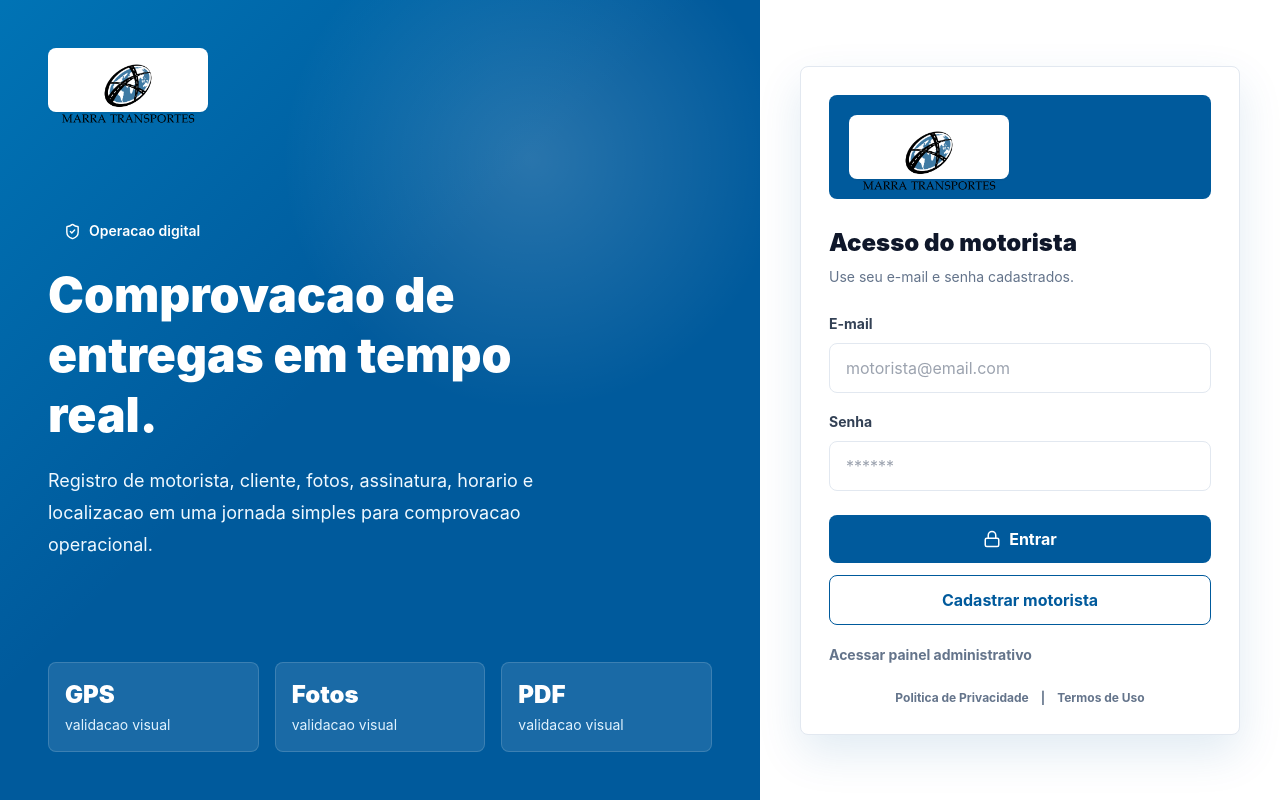
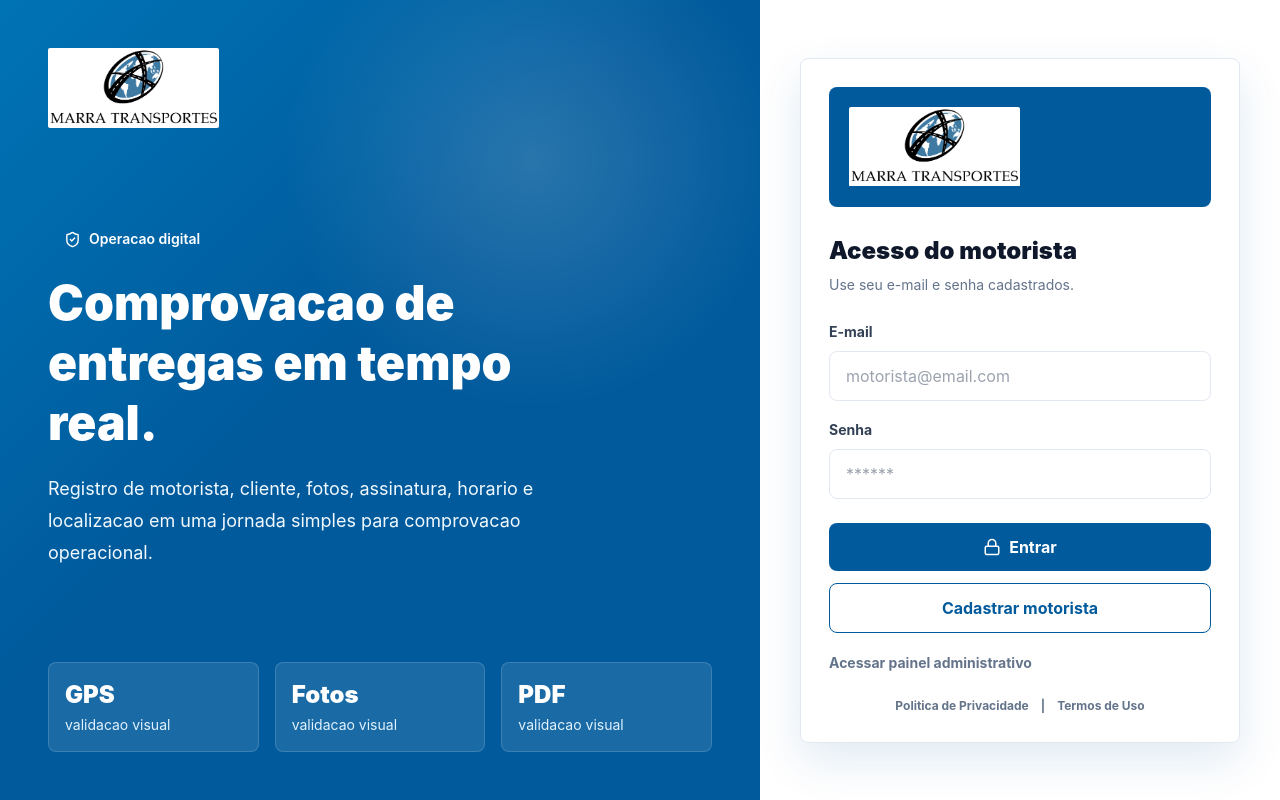
Before and after one commit to TIGTM/appmarratransportes, a React (Vite) app: page / in a window 1280 px wide. Built offline with nearby package versions, Linux system fonts and the light colour scheme.

Commit message:
Refine official logo presentation

```diff
--- a/src/App.tsx
+++ b/src/App.tsx
@@ -394,10 +394,12 @@ function ToastStack({ toasts }: { toasts: Toast[] }) {
 
 function BrandMark({ compact = false }: { compact?: boolean }) {
   return (
-    <div className="flex items-center gap-3">
-      <div className={`${compact ? 'h-14 w-24' : 'h-16 w-40'} grid place-items-center rounded-lg bg-white px-3 py-2 shadow-sm`}>
-        <img src="/marra-logo-full.png" alt="Marra Transportes" className="h-full w-full object-contain" />
-      </div>
+    <div className="flex items-center">
+      <img
+        src="/marra-logo-display-white.png"
+        alt="Marra Transportes"
+        className={`${compact ? 'h-14' : 'h-20'} w-auto rounded-sm object-contain`}
+      />
     </div>
   );
 }
```
Also changed, not shown: public/marra-logo-display-white.png (added), public/marra-logo-display.png (added).
